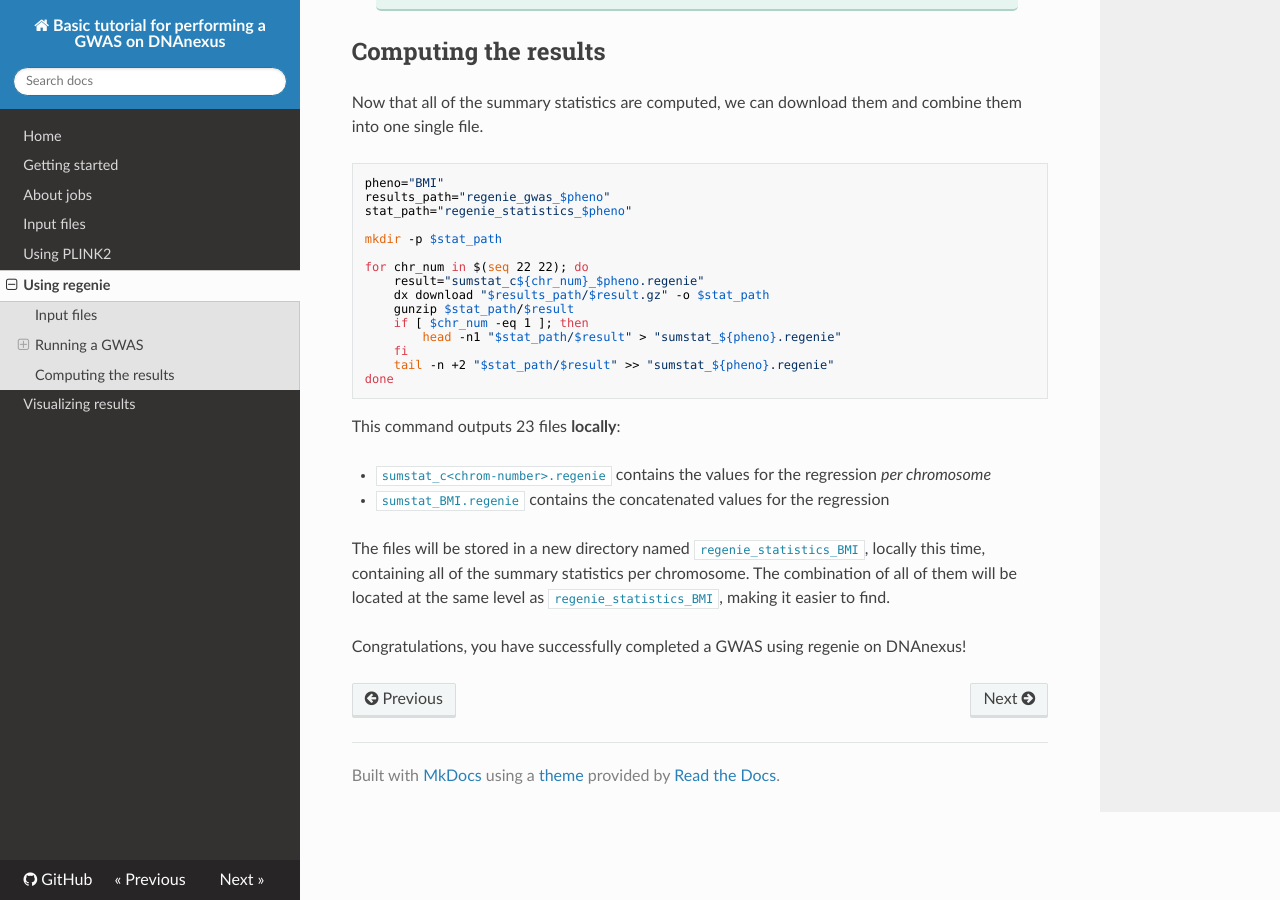
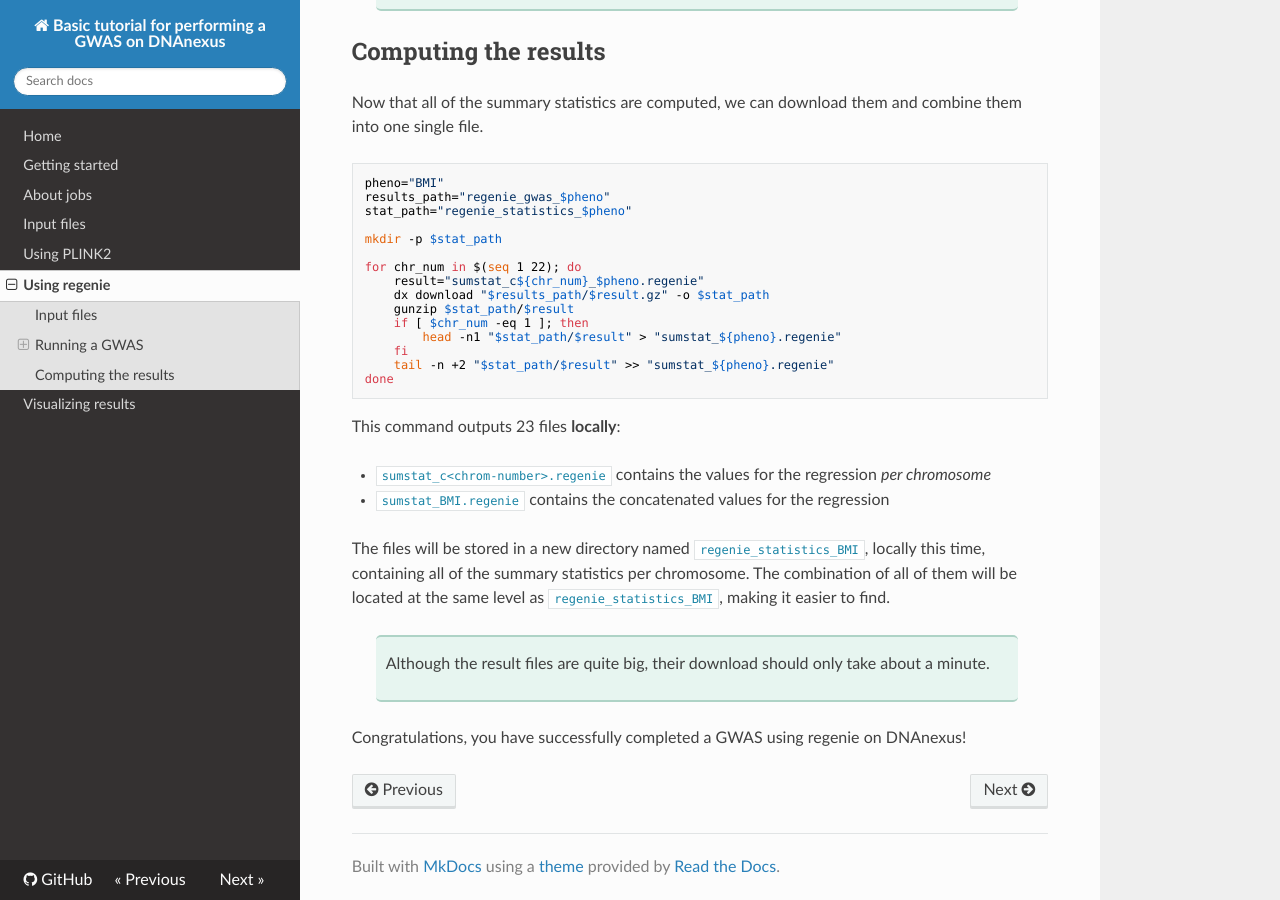
Before and after one commit to gloriabenoit/DNAnexus-GWAS, an MkDocs documentation site: the page built from docs/regenie.md, in a window 1280 px wide and 900 px high, scrolled down 6376 px. Built offline with MkDocs 1.6.1, drawn with Linux system fonts in a browser that asks for light colours; nearby versions of some CDN libraries.

Commit message:
first complete version (total time + results)

```diff
--- a/docs/regenie.md
+++ b/docs/regenie.md
@@ -360,7 +360,7 @@
 
 mkdir -p $stat_path
 
-for chr_num in $(seq 22 22); do
+for chr_num in $(seq 1 22); do
     result="sumstat_c${chr_num}_$pheno.regenie"
     dx download "$results_path/$result.gz" -o $stat_path
     gunzip $stat_path/$result
@@ -378,4 +378,6 @@
 
 The files will be stored in a new directory named `regenie_statistics_BMI`, locally this time, containing all of the summary statistics per chromosome. The combination of all of them will be located at the same level as `regenie_statistics_BMI`, making it easier to find.
 
+> Although the result files are quite big, their download should only take about a minute.
+
 Congratulations, you have successfully completed a GWAS using regenie on DNAnexus!
```
Also changed, not shown: docs/index.md (+6 -5 lines), docs/plink.md (+2 -0 lines), docs/results.md (+23 -1 lines), docs/img/plink_BMI_Manhattan_plot.png (added), docs/img/plink_BMI_QQ_plot.png (added), docs/img/regenie_BMI_Manhattan_plot.png (added), docs/img/regenie_BMI_QQ_plot.png (added).
